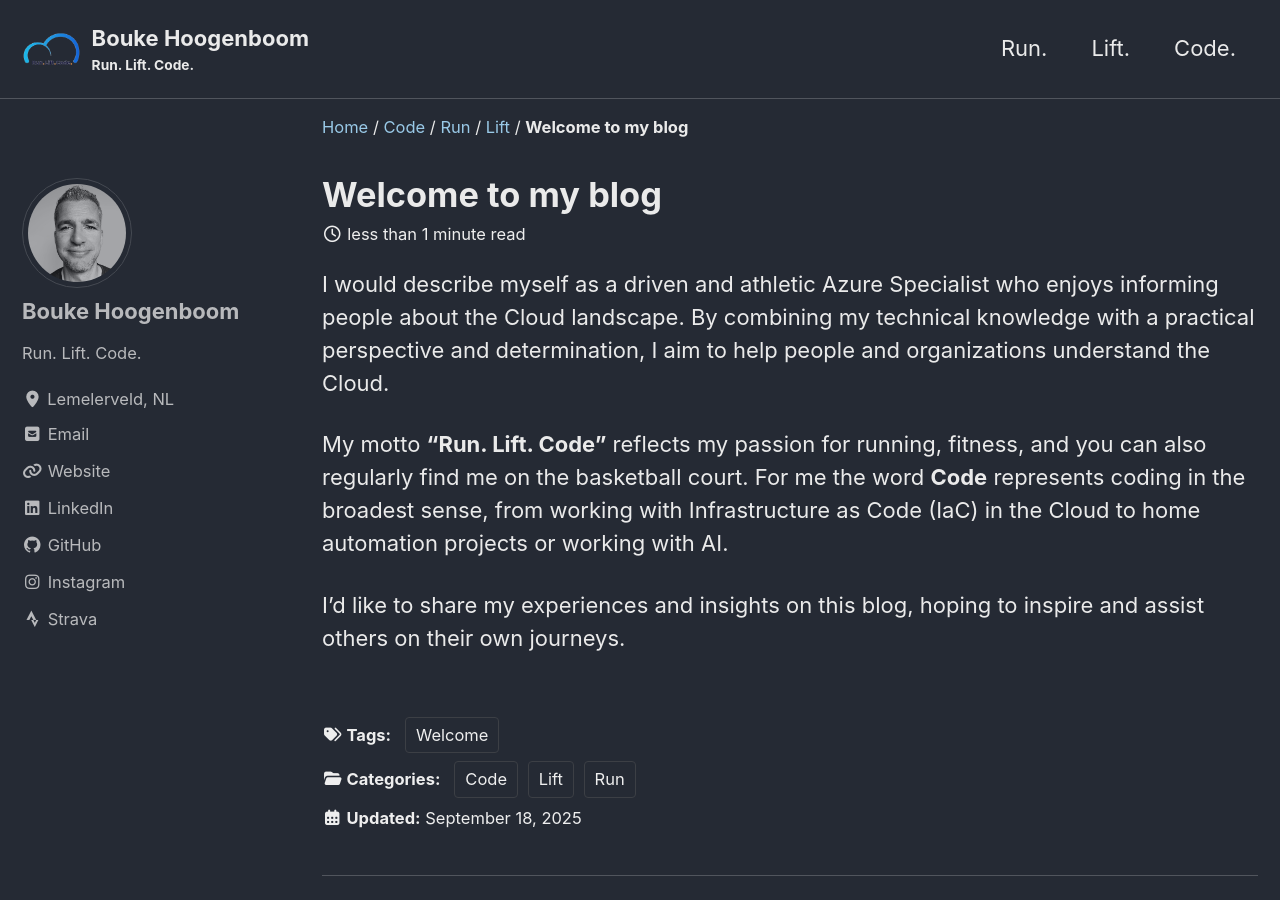
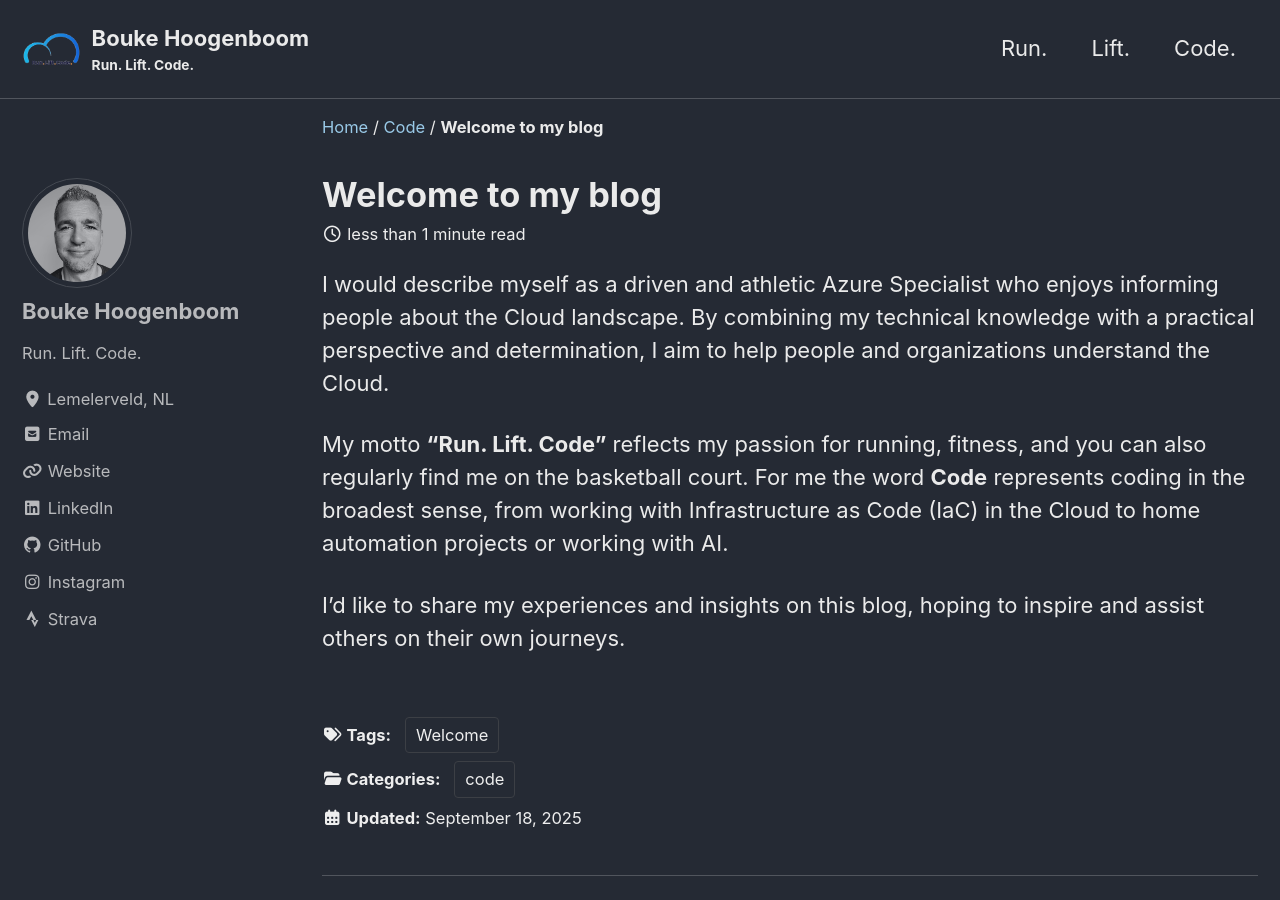
Before and after one commit to bhoogenboom/BoukeHoogenboom, a Jekyll site: the page built from _posts/2025-09-18-fitst-blog.md, in a window 1280 px wide and 900 px high. Built offline with Jekyll 4.4.1, drawn with Linux system fonts in a browser that asks for light colours; cached includes are drawn as plain includes.

Commit message:
change post tags

```diff
--- a/_posts/2025-09-18-fitst-blog.md
+++ b/_posts/2025-09-18-fitst-blog.md
@@ -2,12 +2,8 @@
 title:  "Welcome to my blog"
 header:
   teaser: "/assets/images/Binary-Code-RLC-500x300.png"
-categories:
-  - Code
-  - Run
-  - Lift
-tags:
-  - Welcome
+categories: code
+tags: Welcome
 ---
 
 I would describe myself as a driven and athletic Azure Specialist who enjoys informing people about the Cloud landscape.
```
Also changed, not shown: _posts/2024-06-08-halve-van-zwolle.md (+2 -4 lines), _posts/2025-10-17-azure-archetypes.md (+2 -4 lines).
